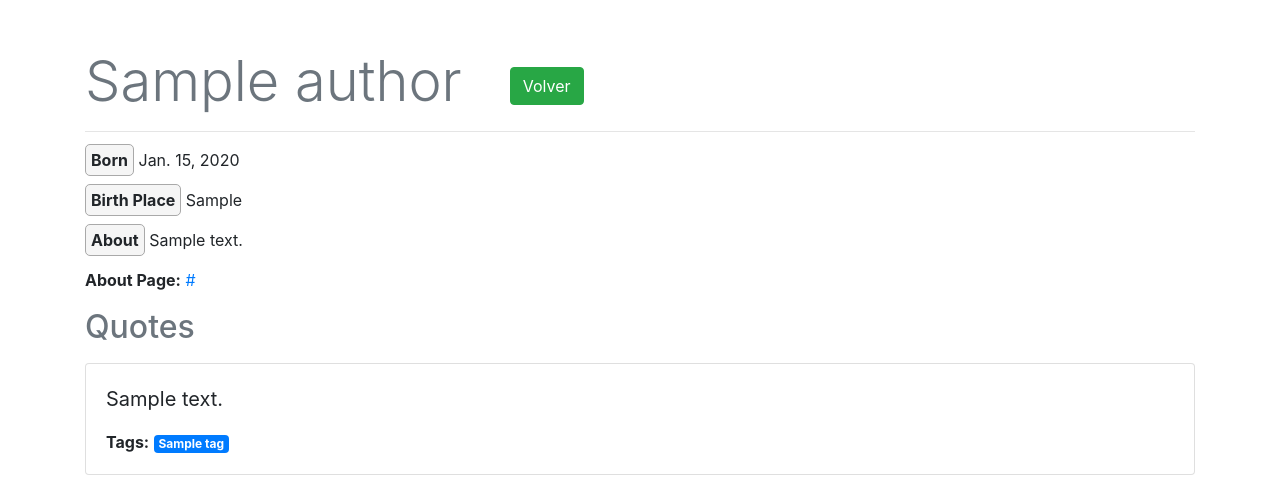
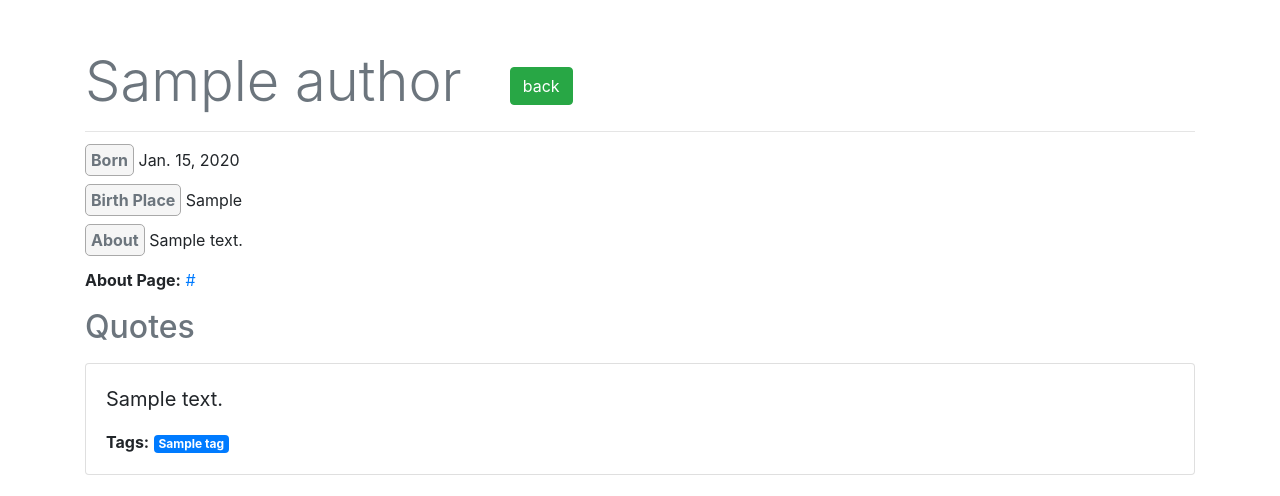
Before and after one commit to AI-School-F5-P3/WebScraping_Angelmaria, a Django app: page /author/1/ in a window 1280 px wide. Shown: the top 496 px of the page. Run offline with Django 5.2, Linux system fonts and the light colour scheme; tables that the repository leaves empty hold one stand-in row (values such as "Sample post"); some libraries are stand-ins or nearby versions.

Commit message:
consistencia con el inglés, cambio del español

```diff
--- a/quotes/templates/quotes/author_detail.html
+++ b/quotes/templates/quotes/author_detail.html
@@ -4,11 +4,11 @@
 
 {% block content %}
 <div class="container mt-5">
-    <h1 class="text-secondary display-4 sticky-top mb-2" style="background: white;">{{ author.name }}<a href="{% url 'quote_list' %}" class="btn btn-success ml-5">Volver</a></h1>
+    <h1 class="text-secondary display-4 sticky-top mb-2" style="background: white;">{{ author.name }}<a href="{% url 'quote_list' %}" class="btn btn-success ml-5">back</a></h1>
     <hr>
-    <p><strong><span class="author-details">Born</span></strong> {{ author.born }}</p>
-    <p><strong><span class="author-details">Birth Place</span></strong> {{ author.birth_place }}</p>
-    <p><strong><span class="author-details">About</span></strong> {{ author.about }}</p>
+    <p><strong><span class="author-details text-secondary">Born</span></strong> {{ author.born }}</p>
+    <p><strong><span class="author-details text-secondary">Birth Place</span></strong> {{ author.birth_place }}</p>
+    <p><strong><span class="author-details text-secondary">About</span></strong> {{ author.about }}</p>
     {% if author.about_page_url %}
         <p><strong>About Page:</strong> <a href="{{ author.about_page_url }}" target="_blank">{{ author.about_page_url }}</a></p>
     {% endif %}
```
